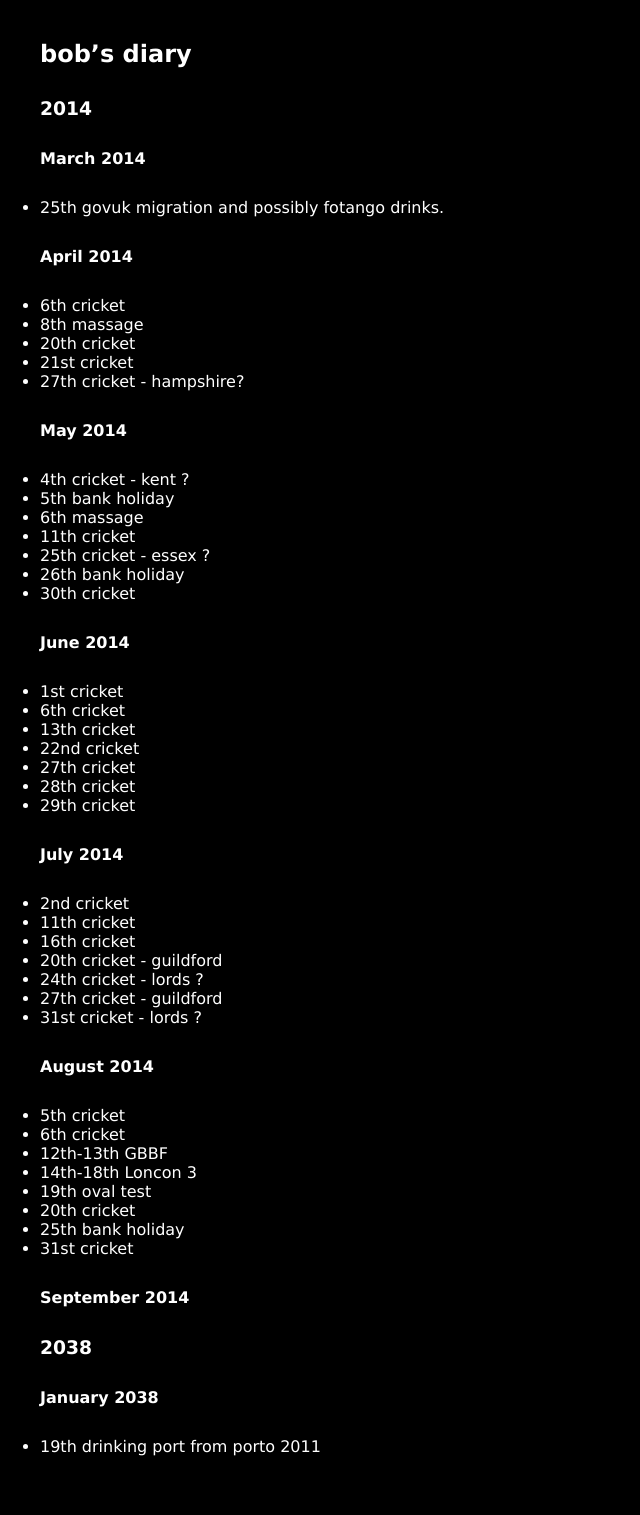
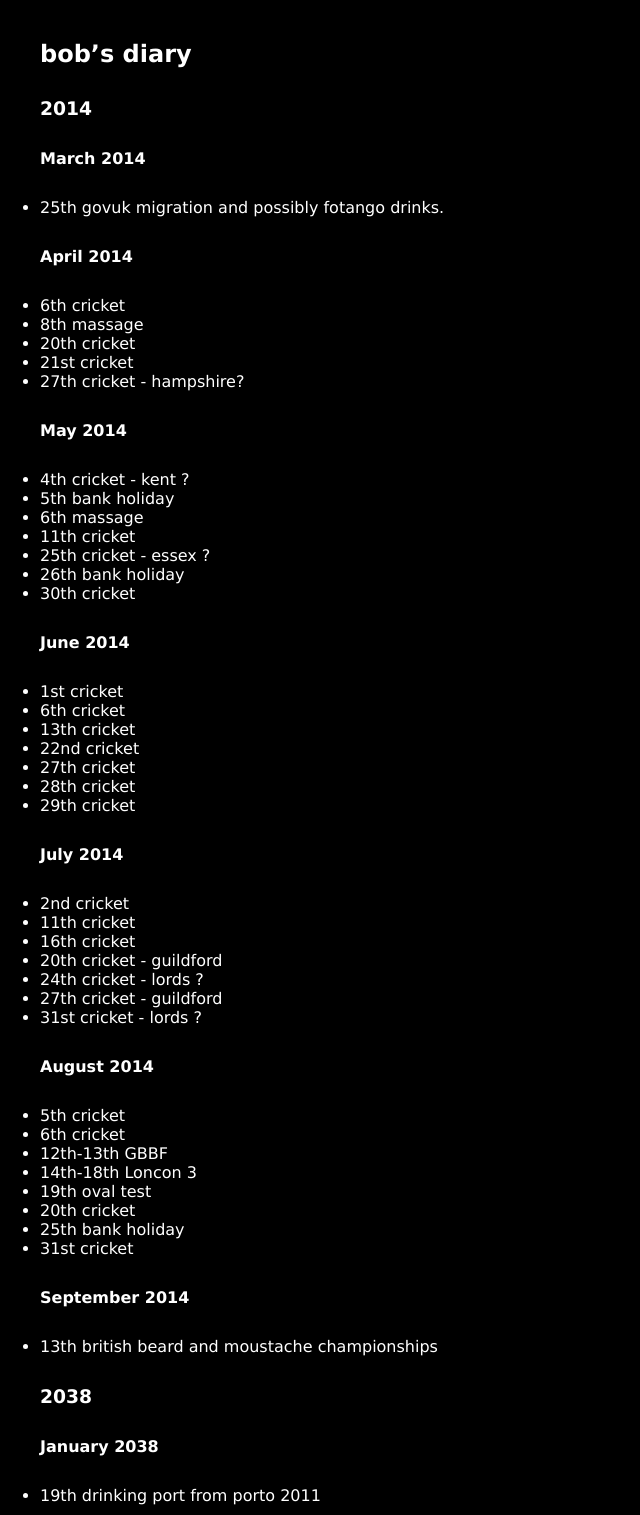
Before and after one commit to rjw1/randomness.org.uk, a Jekyll site: the page built from diary/index.md, in a window 1280 px wide. Shown: the whole page, without its empty margins (0-640 px from the left). Built offline with Jekyll 4.4.1, drawn with Linux system fonts in a browser that asks for light colours; Markdown is read by kramdown in place of the engine named in the settings; before the commit the page ends 1466 px from its top, so only the background shows below that.

Commit message:
british beard champs

```diff
--- a/diary/index.md
+++ b/diary/index.md
@@ -62,6 +62,7 @@ layout: default
 
 #### September 2014 ####
 
+* 13th british beard and moustache championships
 
 
 ### 2038 ###
```
